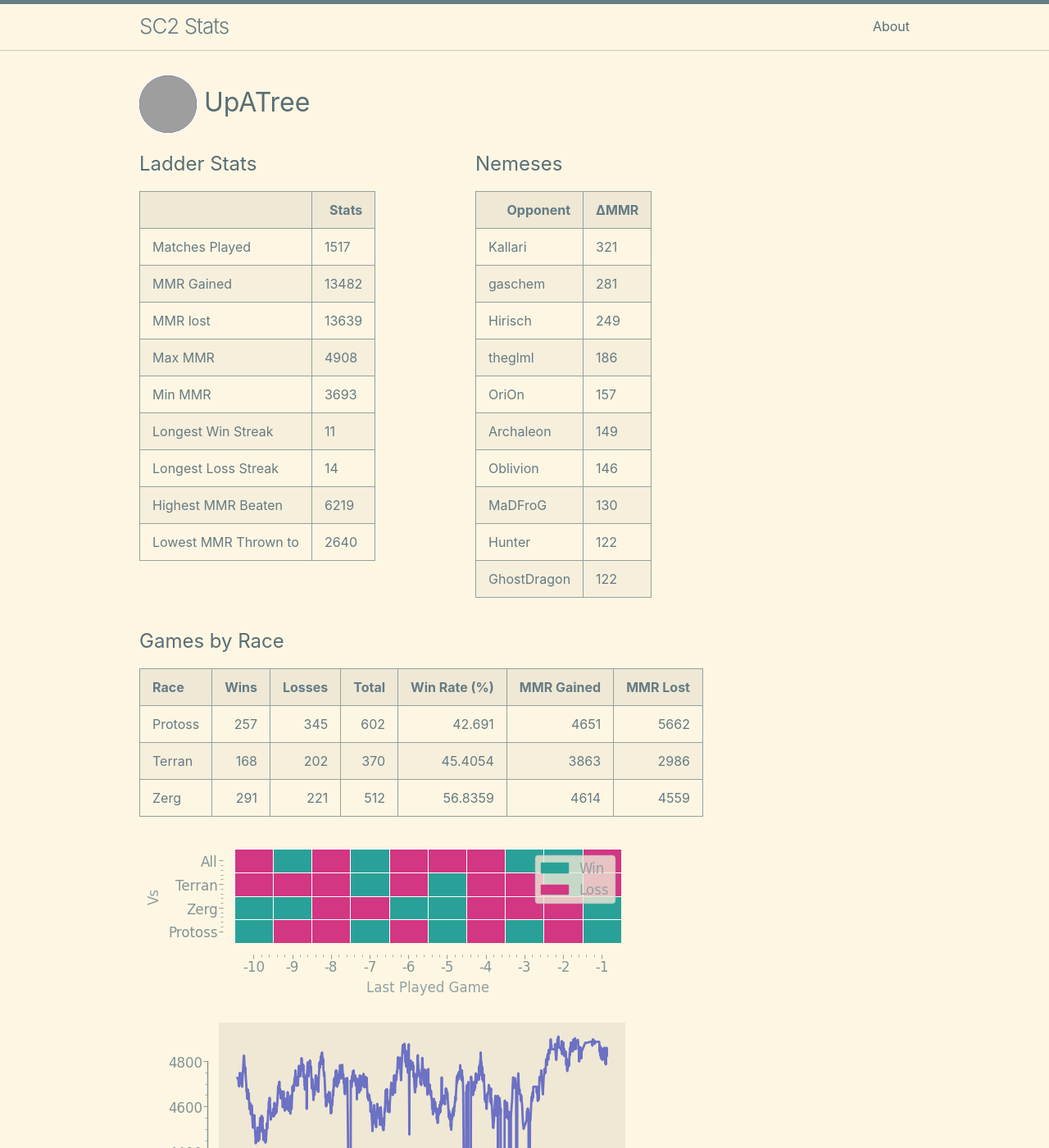
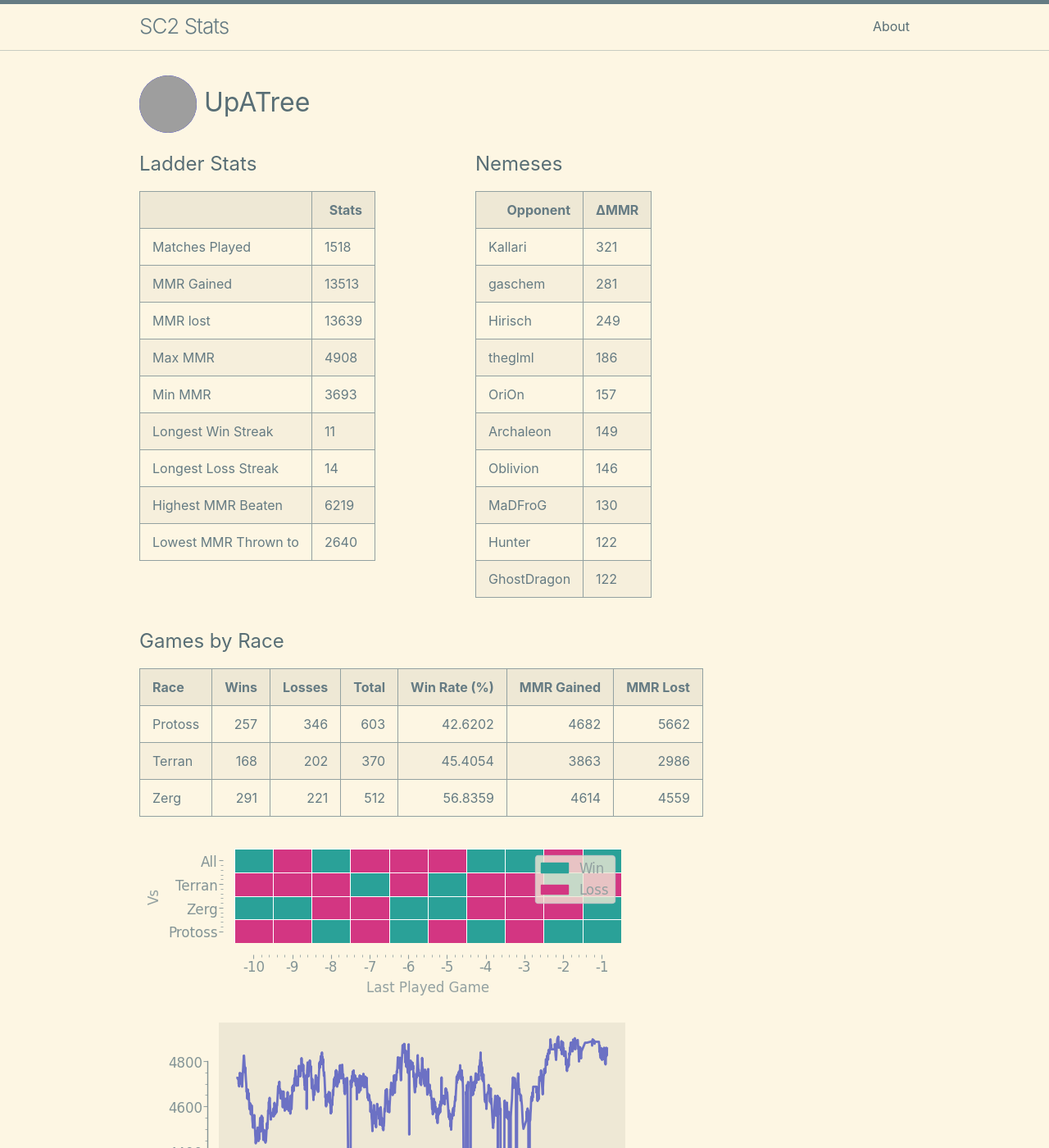
Before and after one commit to kylermurphy/UpATree, a Jekyll site: the page built from docs/index.md, in a window 1280 px wide and 1400 px high. Shown: the whole window at 82% size. Built offline with Jekyll 4.4.1, drawn with Linux system fonts in a browser that asks for light colours; grey boxes are pictures that could not be loaded.

Commit message:
running on push

```diff
--- a/docs/index.md
+++ b/docs/index.md
@@ -18,11 +18,11 @@ layout: home
   <tbody>
     <tr>
       <td>Matches Played</td>
-      <td>1517</td>
+      <td>1518</td>
     </tr>
     <tr>
       <td>MMR Gained</td>
-      <td>13482</td>
+      <td>13513</td>
     </tr>
     <tr>
       <td>MMR lost</td>
@@ -114,7 +114,7 @@ layout: home
 
 | Race    |   Wins |   Losses |   Total |   Win Rate (%) |   MMR Gained |   MMR Lost |
 |:--------|-------:|---------:|--------:|---------------:|-------------:|-----------:|
-| Protoss |    257 |      345 |     602 |        42.691  |         4651 |       5662 |
+| Protoss |    257 |      346 |     603 |        42.6202 |         4682 |       5662 |
 | Terran  |    168 |      202 |     370 |        45.4054 |         3863 |       2986 |
 | Zerg    |    291 |      221 |     512 |        56.8359 |         4614 |       4559 |
 
--- a/log.txt
+++ b/log.txt
@@ -676,3 +676,4 @@ Writing a log file 2025-03-26 17:20:47.
 Writing a log file 2025-03-26 17:47:58.
 Writing a log file 2025-03-26 18:32:35.
 Writing a log file 2025-03-26 18:51:53.
+Writing a log file 2025-03-26 19:18:51.
```
Also changed, not shown: docs/assets/MMR.png, docs/assets/daily.png, docs/assets/gm_hist.png, docs/assets/r_wrt.png, 1 other file.
